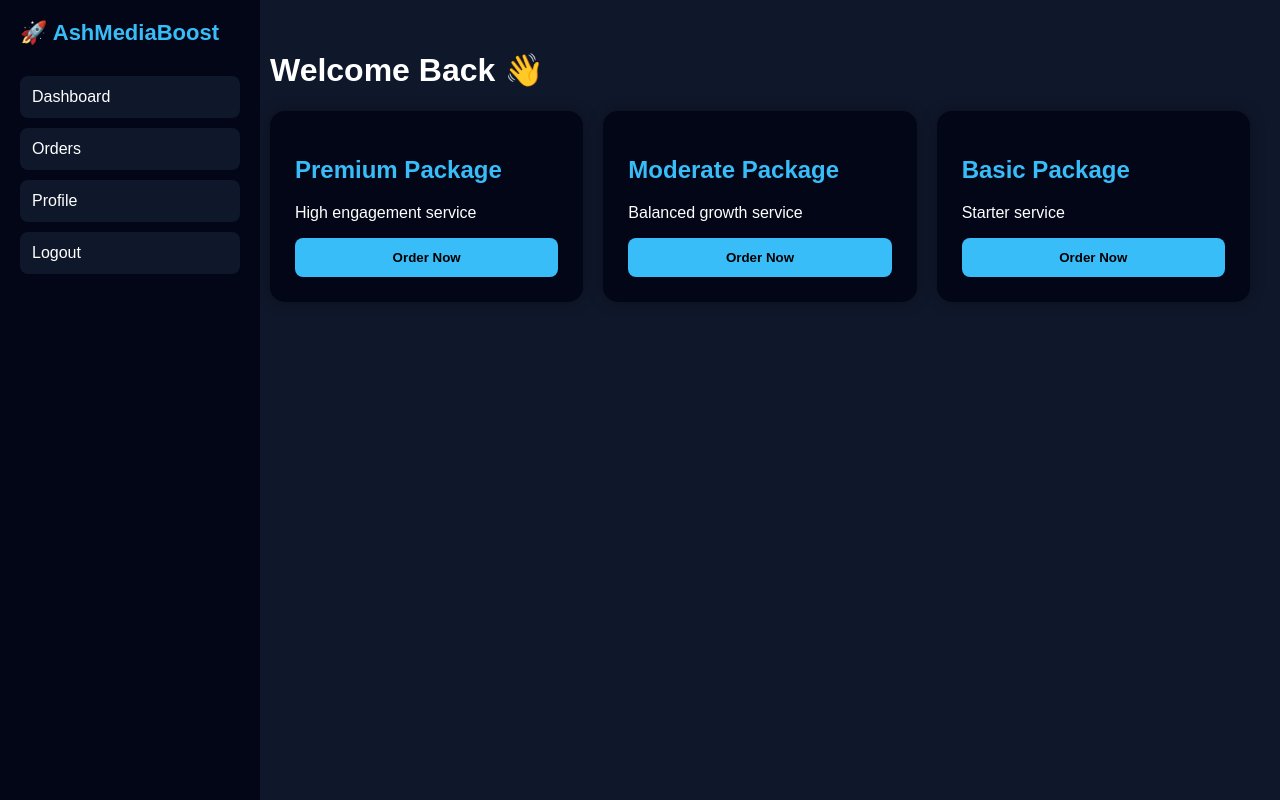
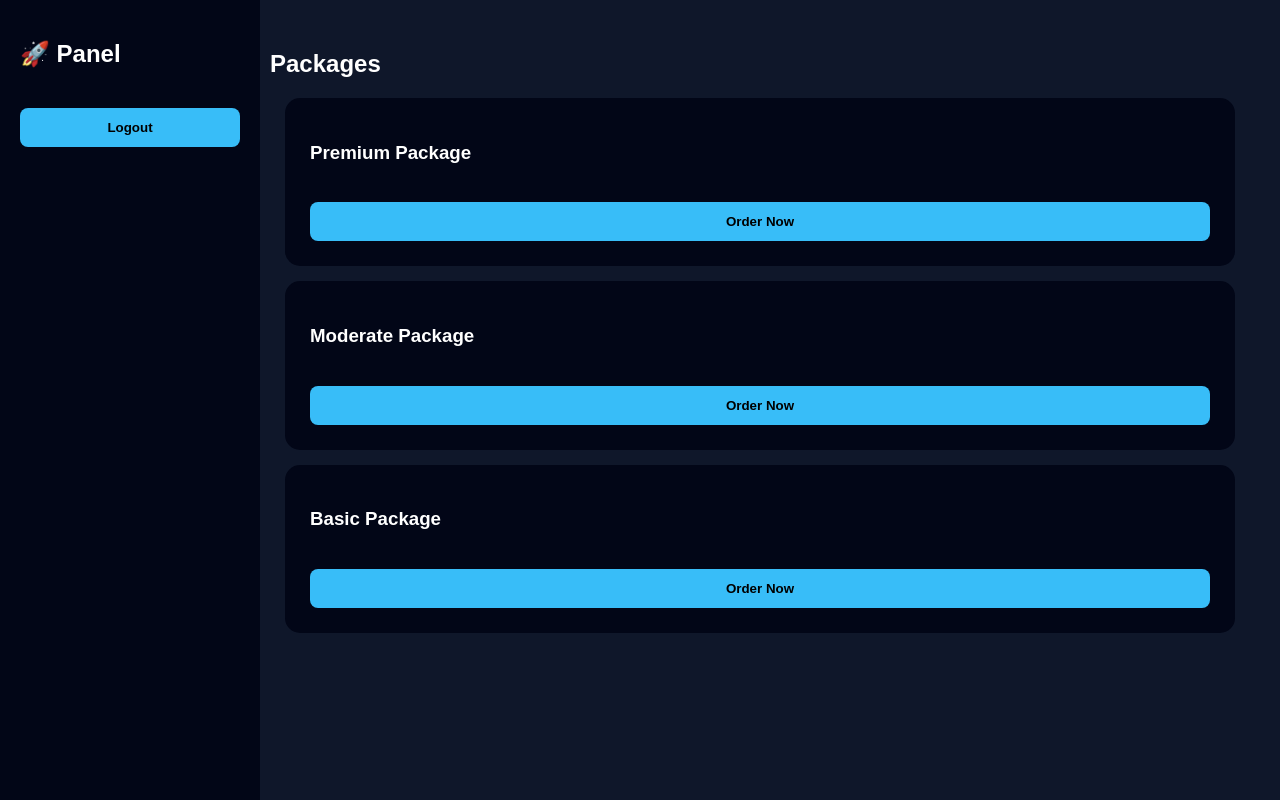
Before and after one commit to ashbelz123-droid/Ashmediaboost-, a website: page public/dashboard.html in a window 1280 px wide. Drawn offline with Linux system fonts and the light colour scheme.

Commit message:
Update dashboard.html

```diff
--- a/public/dashboard.html
+++ b/public/dashboard.html
@@ -1,131 +1,39 @@
 <!DOCTYPE html>
-<html lang="en">
+<html>
 <head>
-<meta charset="UTF-8">
-<title>AshMediaBoost Dashboard</title>
-
-<style>
-
-body{
-    margin:0;
-    font-family:Arial, Helvetica, sans-serif;
-    background:#0f172a;
-    color:white;
-}
-
-/* Sidebar */
-
-.sidebar{
-    width:220px;
-    height:100vh;
-    background:#020617;
-    position:fixed;
-    padding:20px;
-}
-
-.logo{
-    font-size:22px;
-    font-weight:bold;
-    color:#38bdf8;
-    margin-bottom:30px;
-}
-
-/* Menu */
-
-.menu{
-    display:block;
-    padding:12px;
-    color:white;
-    text-decoration:none;
-    border-radius:8px;
-    margin-bottom:10px;
-    background:#0f172a;
-}
-
-.menu:hover{
-    background:#38bdf8;
-}
-
-/* Main Content */
-
-.main{
-    margin-left:240px;
-    padding:30px;
-}
-
-.cards{
-    display:grid;
-    grid-template-columns:repeat(auto-fit,minmax(200px,1fr));
-    gap:20px;
-}
-
-.card{
-    background:#020617;
-    padding:25px;
-    border-radius:15px;
-    box-shadow:0 0 15px rgba(0,0,0,0.3);
-}
-
-.card h2{
-    color:#38bdf8;
-}
-
-.package-btn{
-    width:100%;
-    padding:12px;
-    border:none;
-    border-radius:8px;
-    background:#38bdf8;
-    color:black;
-    font-weight:bold;
-    cursor:pointer;
-}
-
-.package-btn:hover{
-    background:#0ea5e9;
-}
-
-</style>
+<title>Dashboard</title>
+<link rel="stylesheet" href="/css/style.css">
 </head>
 
 <body>
 
 <div class="sidebar">
-<div class="logo">🚀 AshMediaBoost</div>
+<h2>🚀 Panel</h2>
 
-<a class="menu" href="#">Dashboard</a>
-<a class="menu" href="#">Orders</a>
-<a class="menu" href="#">Profile</a>
-<a class="menu" href="#">Logout</a>
+<button onclick="logout()">Logout</button>
 </div>
 
 <div class="main">
 
-<h1>Welcome Back 👋</h1>
-
-<div class="cards">
+<h2>Packages</h2>
 
 <div class="card">
-<h2>Premium Package</h2>
-<p>High engagement service</p>
-<button class="package-btn">Order Now</button>
+<h3>Premium Package</h3>
+<button>Order Now</button>
 </div>
 
 <div class="card">
-<h2>Moderate Package</h2>
-<p>Balanced growth service</p>
-<button class="package-btn">Order Now</button>
+<h3>Moderate Package</h3>
+<button>Order Now</button>
 </div>
 
 <div class="card">
-<h2>Basic Package</h2>
-<p>Starter service</p>
-<button class="package-btn">Order Now</button>
+<h3>Basic Package</h3>
+<button>Order Now</button>
 </div>
 
 </div>
 
-</div>
-
+<script src="/js/app.js"></script>
 </body>
-  </html>
+</html>
```
